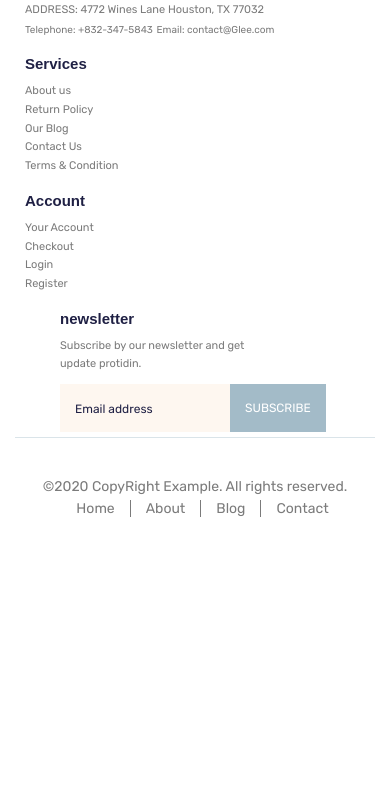
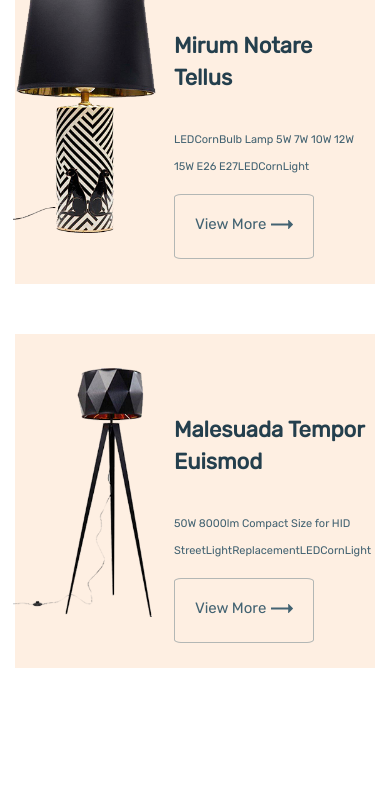
Before and after one commit to user601/glee2, a website: page app/index.njk in a window 390 px wide. Shown: the part 4658-5463 px from the top of the page. Before the commit the page ends 5186 px from the top, so only its background shows below. Drawn offline with nearby package versions, Linux system fonts and the light colour scheme; files that its build step writes are made by us from their sources; files whose address does not match are found by name.

Commit message:
added adoptive new design

```diff
--- a/app/index.njk
+++ b/app/index.njk
@@ -14,9 +14,9 @@
   {% include ('app/module/top-slider/top-slider.html')%}
   {%include ('app/module/description/description.html')%}
   {%include ('app/module/product-info/product-info.html')%}
-   <!-- {%include ('app/module/illuminators/illuminators.html')%}
-    {%include ('app/module/design/design.html')%}
-    {%include ('app/module/video/video.html')%}
+  {%include ('app/module/illuminators/illuminators.html')%}
+  {%include ('app/module/design/design.html')%}
+   <!-- {%include ('app/module/video/video.html')%}
     {%include ('app/module/articles/articles.html')%}
     {%include ('app/module/partners/partners.html')%} -->
   </main>
--- a/app/module/design/design.scss
+++ b/app/module/design/design.scss
@@ -39,3 +39,34 @@ grid-gap: 35px 30px;
   box-shadow: 0px 6px 47px 3px #feefe2;
  }
 }
+@media(max-width:750px){
+  .design-items {
+    grid-template-columns: repeat(2, 1fr);
+}
+}
+
+@media(max-width:525px){
+  .design-items {
+    grid-template-columns: repeat(2, 1fr);
+    grid-gap: 30px 15px;
+}
+}
+@media(max-width:425px){
+  .design-items {
+    grid-template-columns: repeat(2, 1fr);
+    grid-gap: 24px 5px;
+}
+}
+
+@media(max-width:320px){
+  .design-nav{
+
+    &__item:not(:last-child) {
+      margin-right: 5px;
+  }
+  }
+
+.design-items{
+  grid:none;
+}
+}
--- a/app/module/illuminators/illuminators.scss
+++ b/app/module/illuminators/illuminators.scss
@@ -60,3 +60,140 @@
 .illuminators__item:not(:last-child){
     margin-right: 30px;
   }
+
+  @media(max-width:1500px){
+    .illuminators{
+    &__item-title {
+      font-size: 22px;
+  }
+  &__item {
+    max-width: 750px;
+    padding: 97px 70px 87px 130px;
+ }
+ &__item-span {
+
+  padding-right: 5px;
+ }
+  &__image {
+  left: -65px;
+  height: 375px;
+  max-width: 220px;
+}
+ }
+  }
+  @media(max-width:1350px){
+    .illuminators{
+      &__item {
+      max-width: 665px;
+      padding: 97px 94px 87px 105px;
+      }
+      &__content{
+      padding-left: 170px;
+      }
+  }
+  }
+  @media(max-width:1280px){
+  .illuminators{
+    &__content {
+      padding-left: 190px;
+  }
+  &__items{
+    flex-direction: column;
+    align-items: center;
+  }
+   &__item {
+    max-width: 700px;
+    padding: 97px 9px 87px 79px;
+   }
+  &__item:not(:last-child) {
+    margin-bottom: 155px;
+}
+
+}
+}
+  @media(max-width:895px){
+    .illuminators{
+    &__item:not(:last-child) {
+      margin-right: 0;
+  }
+  &__item {
+    padding: 80px 10px 51px 50px;
+}
+}
+  }
+
+  @media(max-width:585px){
+    .illuminators{
+     &__item{
+      max-width: 535px;
+    }
+    }
+  }
+  @media(max-width:475px){
+    .illuminators{
+    &__item-text {
+      font-size: 11px;
+      line-height: 27px;
+    }
+    &__content {
+      padding-left: 159px;
+  }
+  &__image {
+    left: -52px;
+    height: 249px;
+    max-width: 162px;
+}
+  }
+}
+@media(max-width:415px){
+  .illuminators{
+    &__content{
+padding-left: 109px;
+    }
+    &__item:not(:last-child) {
+      margin-bottom: 50px;
+  }
+  &__items{
+    margin: 0 0 140px;
+  }
+  }
+  }
+@media(max-width:375px){
+  .illuminators{
+&__item--link{
+  padding: 10px 10px 15px 10px;;
+}
+&__content {
+  padding-left: 105px;
+}
+&__image {
+  left: -53px;
+  max-width: 127px;
+}
+&__item {
+  padding: 80px 10px 51px 30px;
+}
+&__image {
+  left: -27px;
+}
+
+}
+}
+@media(max-width:320px){
+  .illuminators{
+  &__item {
+    padding: 10px 5px 35px 20px;
+}
+&__item-title {
+  font-size: 20px;
+}
+&__content {
+  padding-left: 70px;
+}
+&__image {
+  left: -53px;
+  max-width: 90px;
+  height: 170px;
+}
+}
+}
```
Also changed, not shown: app/css/index.min.css, app/index.html.
